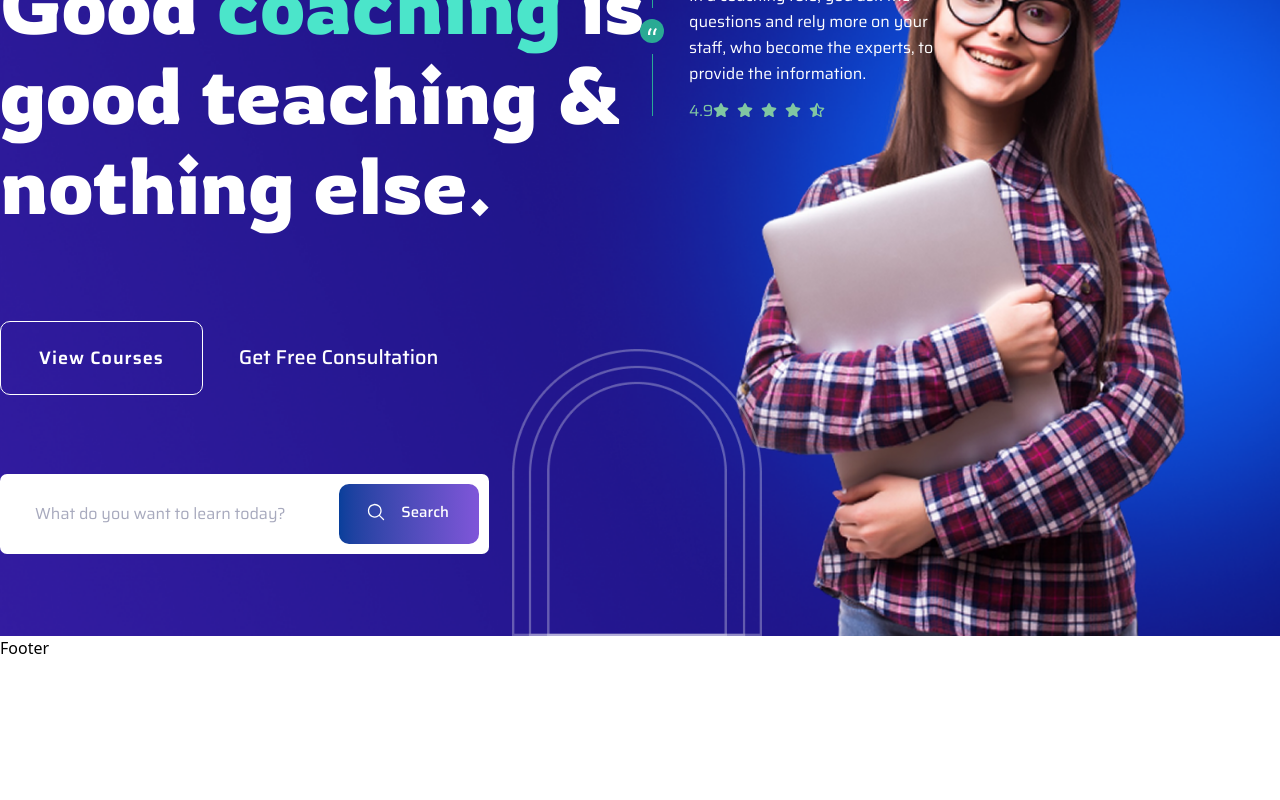
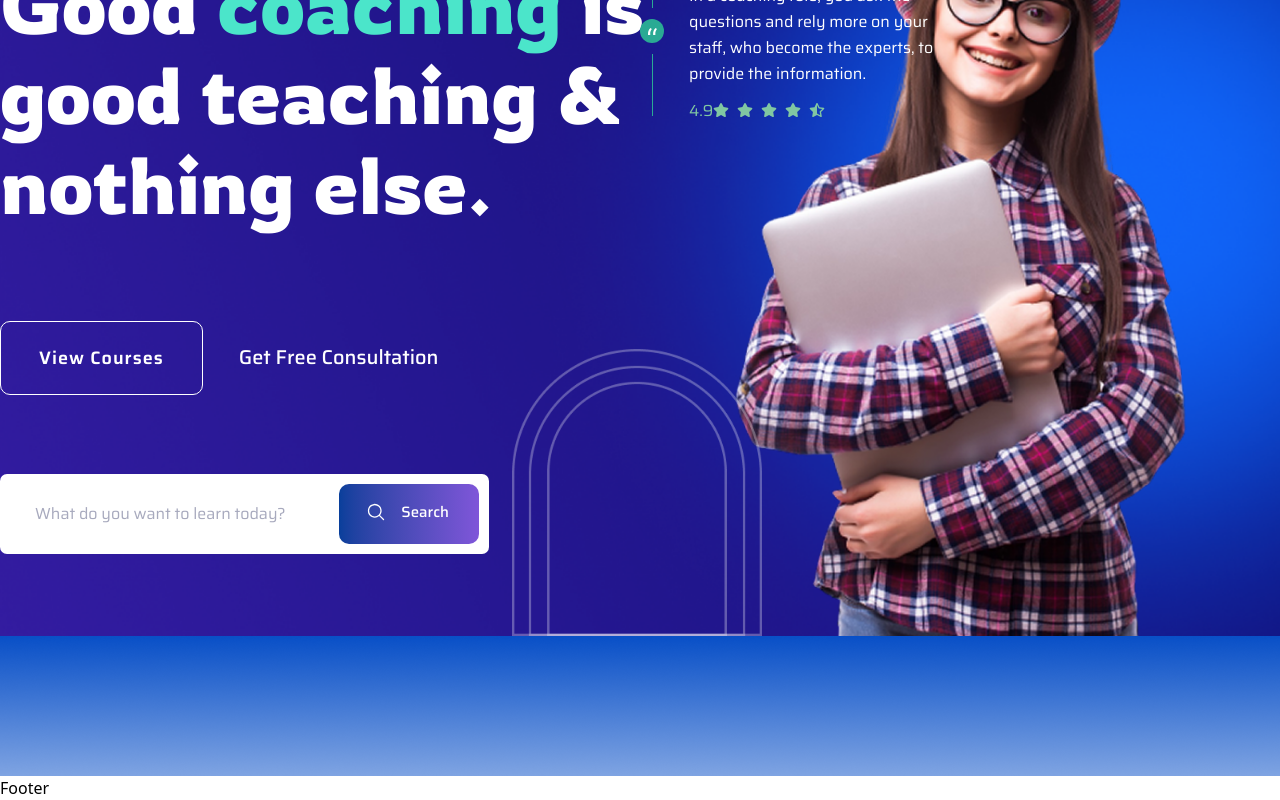
Before and after one commit to shoumen-shomu/edujarr, a Next.js app: page / in a window 1280 px wide. Shown: the part 353-1153 px from the top of the page. Before the commit the page ends 1013 px from the top, so only its background shows below. Built offline with nearby package versions, Linux system fonts and the light colour scheme.

Commit message:
Company layout created

```diff
--- a/src/app/layouts/home/Banner.jsx
+++ b/src/app/layouts/home/Banner.jsx
@@ -63,7 +63,7 @@ const Banner = () => {
           </div>
           <div className="flex gap-6.25 absolute top-[20%] left-1/2
           ">
-            <div className="flex flex-col items-center gap-[11px]">
+            <div className="flex flex-col items-center gap-2.75">
               <div className="h-15.5 w-px bg-[#2AAA94]"></div>
               <div className="h-6 w-6 bg-[#2AAA94] flex justify-center items-center rounded-[50%]">
                 <svg
--- /dev/null
+++ b/src/app/layouts/home/Company.jsx
@@ -0,0 +1,14 @@
+import React from "react";
+
+const Company = () => {
+  return (
+    <>
+      <section>
+        <div className="bg-[url('/images/companybg.png')] py-17.5"></div>
+
+      </section>
+    </>
+  );
+};
+
+export default Company;
--- a/src/app/page.js
+++ b/src/app/page.js
@@ -1,5 +1,6 @@
 import React from 'react'
 import Banner from './layouts/home/Banner'
+import Company from './layouts/home/Company'
 
 const page = () => {
 
@@ -7,6 +8,7 @@ const page = () => {
   return (
     <>
     <Banner/>
+    <Company/>
     </>
   )
 }
```
Also changed, not shown: public/images/companybg.png (added).
